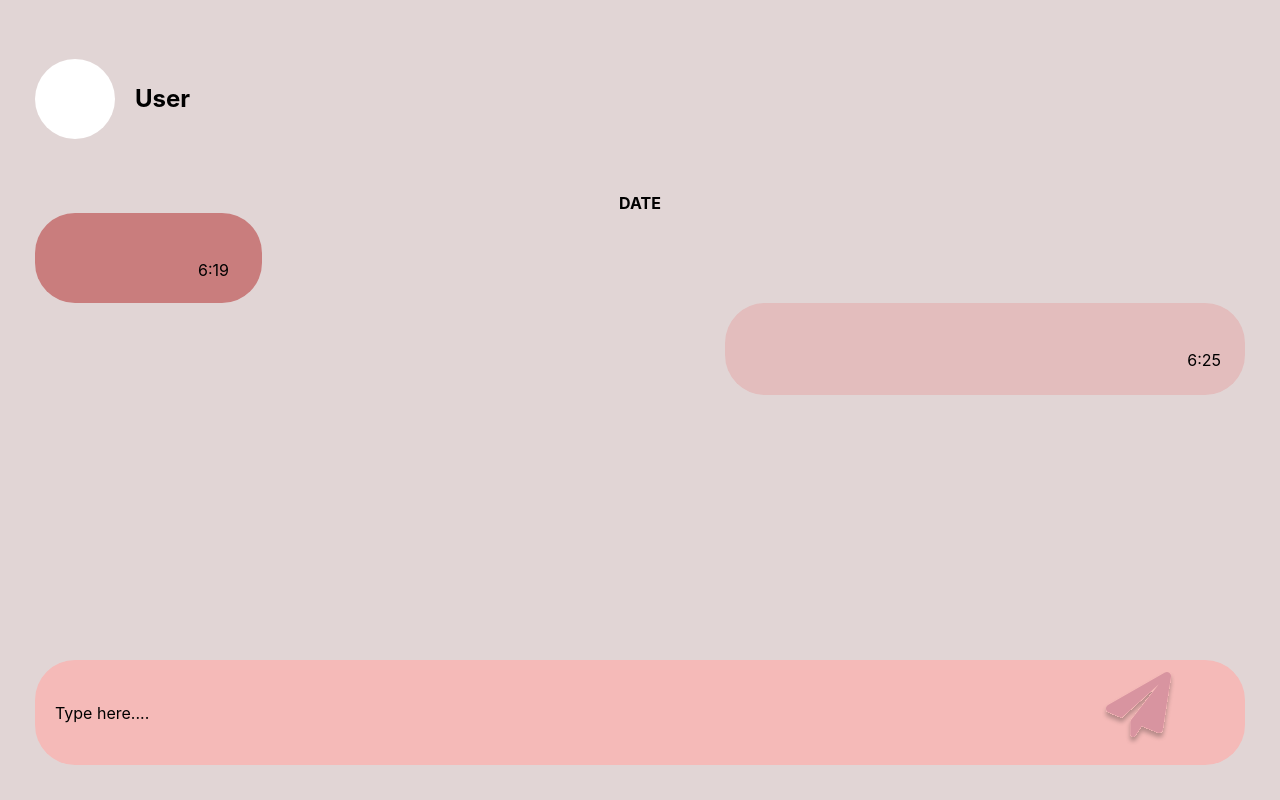
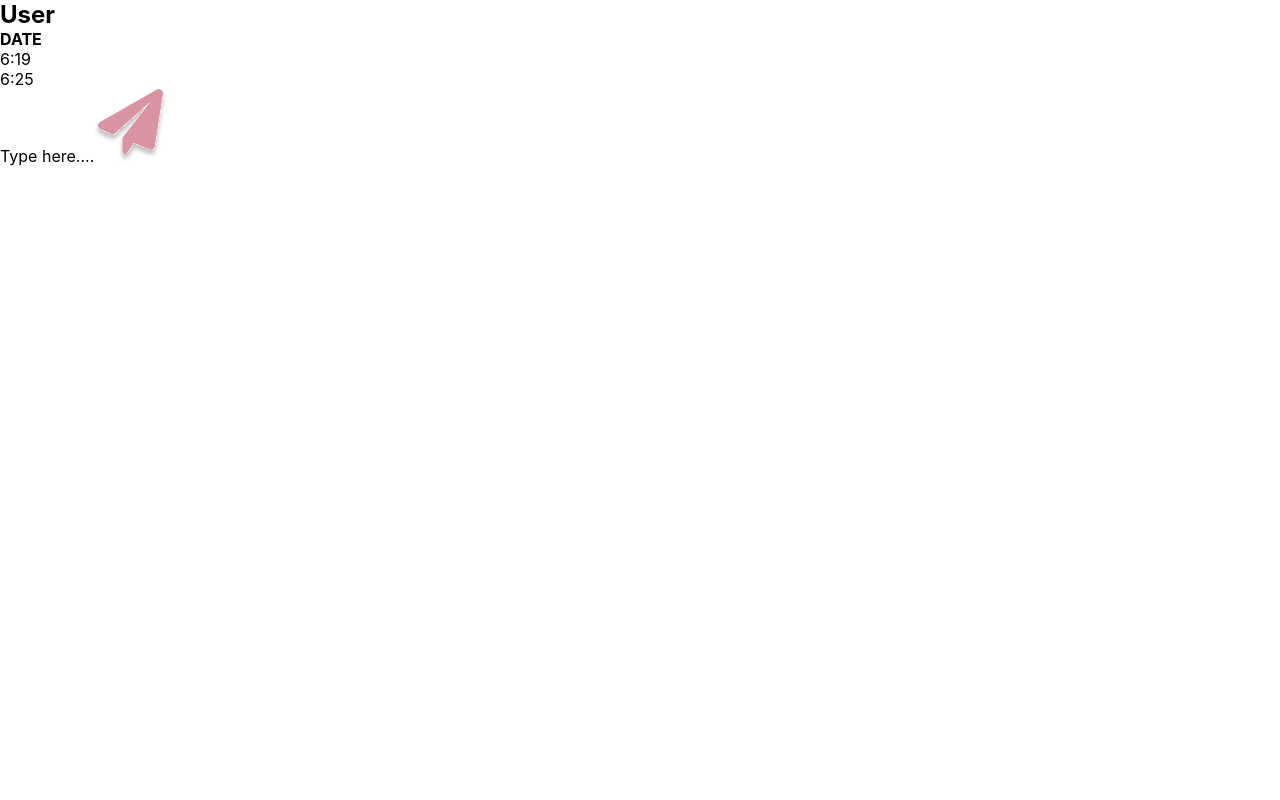
Before and after one commit to bharatrnair/socius-all, a React (Create React App) app: page /personalChat in a window 1280 px wide. Built offline with nearby package versions, Linux system fonts and the light colour scheme.

Commit message:
personalchat css

```diff
--- a/src/App.css
+++ b/src/App.css
@@ -182,78 +182,7 @@ h1{
   border-radius: 50%;
 }
 
-.Personal-chat-main{
-  background-color: #E1D5D5;
-  height: 100%;
-}
-.Personal-chat-dp{
-  background-color: #ffff;
-  height: 80px;
-  width: 80px;
-  border-radius: 50%;
-}
-.Personal-chat-header{
-  display: grid;
-  grid-template-columns: auto 1fr;
-  gap: 20px;
-  align-items: center;
-}
-.Personal-chat-body{
-  padding: 35px;
-  display: grid;
-  gap: 30px;
-  height: 100%;
-}
-.Personal-chat-date{
-  text-align: center;
-}
-.Personal-chat-sender{
-  background-color: #C97D7D;
-  width: 227px;
-  height: 90px;
-  border-radius: 40px;
-  margin:0;
-  margin-right: auto;
-}
-.personal-chat-receiver{
-  background-color: #E3BDBD;
-  width: 520px;
-  height: 92px;
-  border-radius: 40px;
-  margin: 0;
-  margin-left: auto;
-}
-.senderTime{
-  position: absolute;
-  left: 198px;
-  bottom: 520px
-}
 
-.receiverTime{
-    position: absolute;
-    right: 59px;
-    bottom: 430px;
-}
-.Personal-chat-section{
-  overflow:auto;
-  display: grid;
-  grid-template-rows: 4fr .5fr;
-}
-.Personal-chat-footer{
-    background-color: #F5BAB8;
-    /* width: 1450px; */
-    height: 105px;
-    border-radius: 40px;
-    display: grid;
-    align-items: center;
-    padding: 20px;
-    position: relative;
-}
-#sendButton{
-  position: absolute;
-  right: 70px;        /* ask about position: relative; */
-  bottom: 20px;
-}
 .notification-MainContainer{
   background-color: #E1D5D5;
   height: 100%;
```
